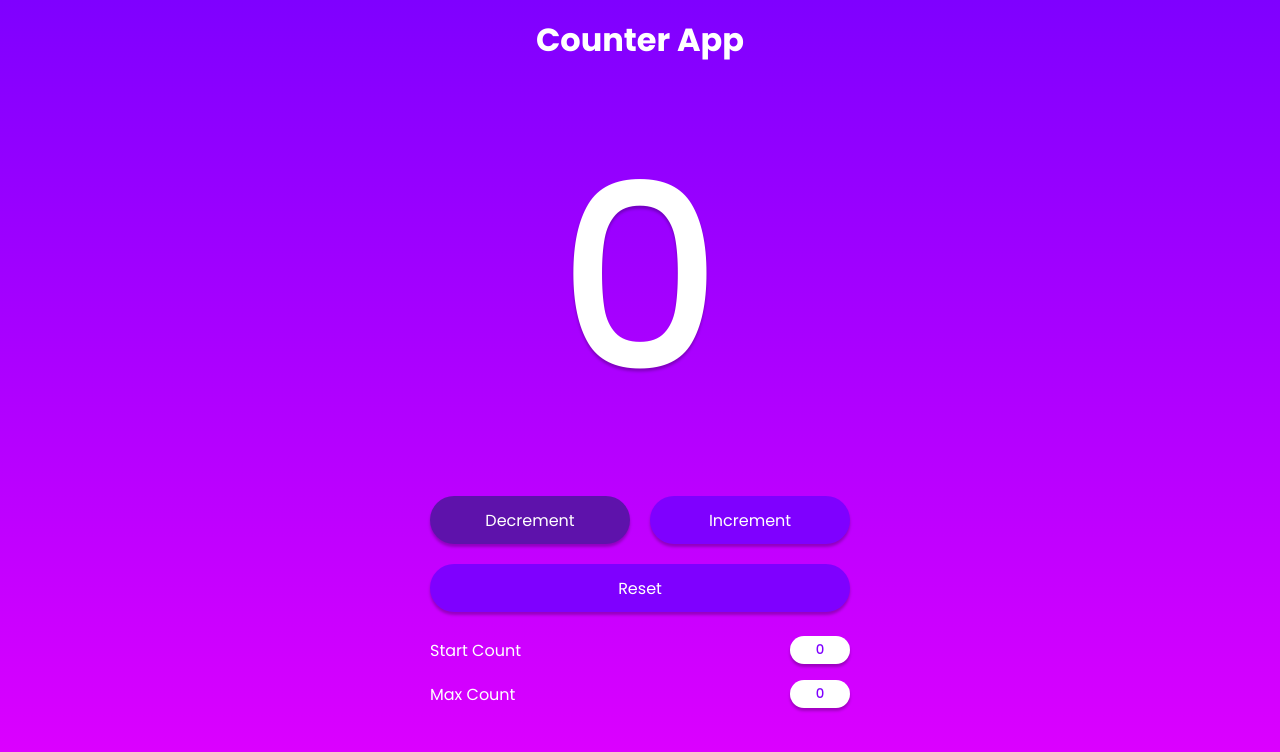
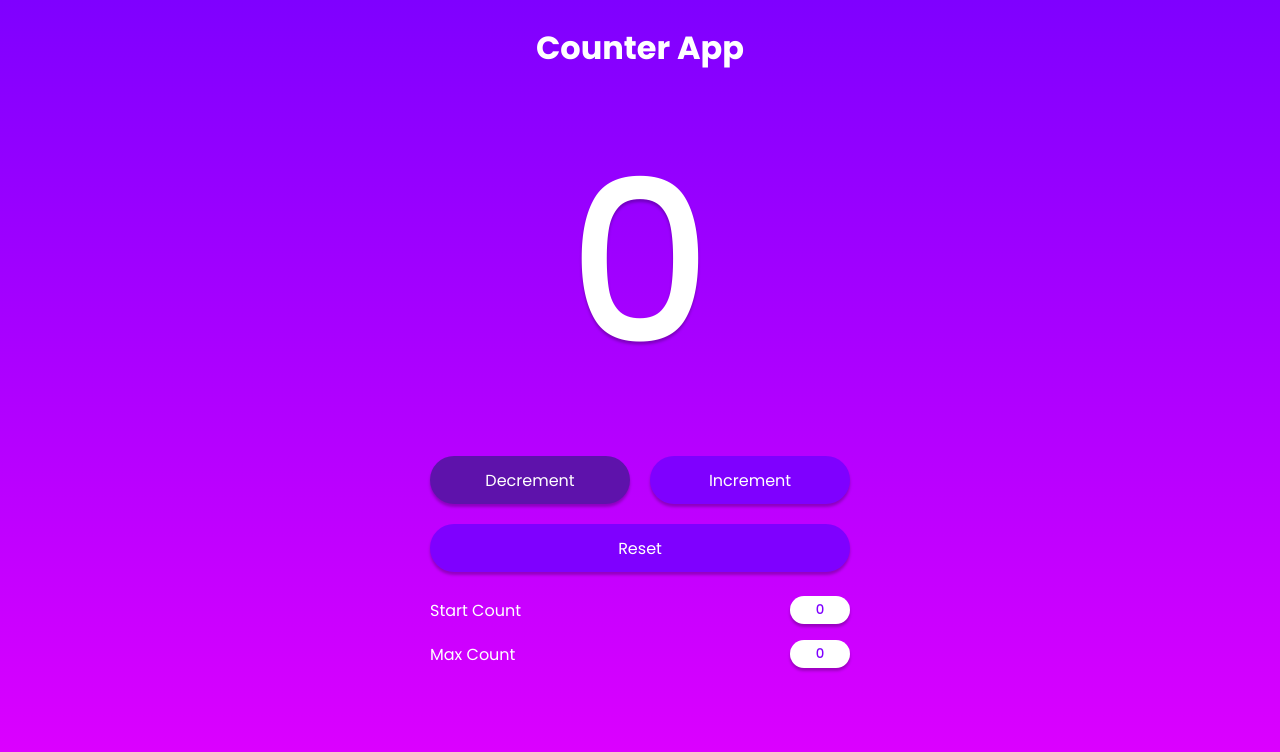
Before and after one commit to refinedguides/counter-app, a plain HTML site: page index.html in a window 1280 px wide. Drawn offline with Linux system fonts and the light colour scheme.

```diff
--- a/index.html
+++ b/index.html
@@ -5,6 +5,12 @@
     <meta name="viewport" content="width=device-width, initial-scale=1.0" />
     <title>Counter App</title>
     <link rel="stylesheet" href="style.css" />
+    <script src="script.js" defer></script>
+    <!-- social links for refinedguides.com -->
+    <script
+      src="https://refinedguides.com/assets/social.js?linkColor=%23fff&textColor=%23333"
+      defer
+    ></script>
   </head>
   <body>
     <div class="container">
@@ -28,7 +34,5 @@
         </p>
       </section>
     </div>
-
-    <script src="script.js"></script>
   </body>
 </html>
--- a/style.css
+++ b/style.css
@@ -8,12 +8,17 @@
 }
 
 body {
-  padding: 1rem;
   color: #fff;
   background: #7f00ff;
   background: linear-gradient(to bottom, #7f00ff, #e100ff);
   background-attachment: fixed;
-  height: 100vh;
+  min-height: 100vh;
+  display: flex;
+  flex-direction: column;
+}
+
+h1 {
+  margin-top: 1.5rem;
 }
 
 button {
@@ -25,6 +30,7 @@ button {
   box-shadow: 0 3px 3px rgba(0, 0, 0, 0.25);
   height: 48px;
   border-radius: 24px;
+  touch-action: manipulation;
 }
 
 button:hover {
@@ -55,8 +61,8 @@ input::-webkit-inner-spin-button {
 }
 
 .container {
-  max-width: 420px;
-  margin: auto;
+  width: min(420px, 90%);
+  margin-inline: auto;
   display: flex;
   flex-direction: column;
   align-items: center;
@@ -64,7 +70,7 @@ input::-webkit-inner-spin-button {
 }
 
 .counter {
-  font-size: 16em;
+  font-size: clamp(10em, 16em, 14em);
   font-weight: 500;
   line-height: 1.5;
   text-shadow: 0 3px 3px rgba(0, 0, 0, 0.25);
```
Also changed, not shown: screenshot.png (added), 3 other files.
